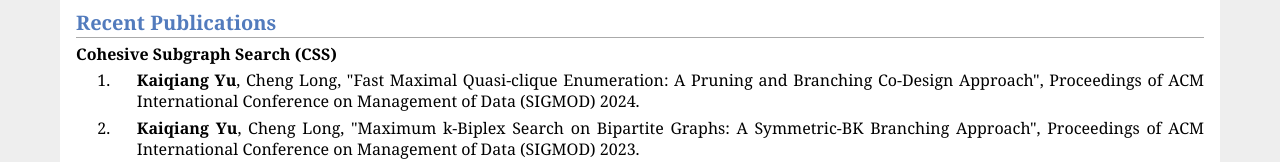
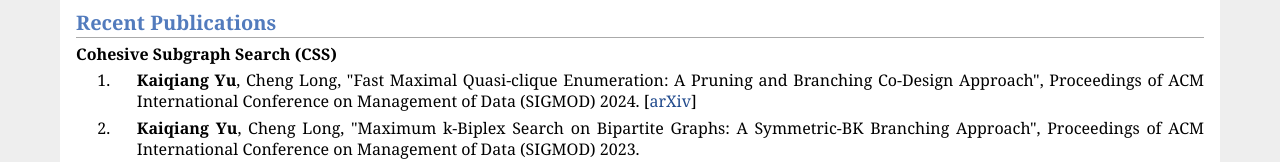
Before and after one commit to KaiqiangYu/KaiqiangYu.github.io, a plain HTML site: page index.html in a window 1280 px wide. Shown: the part 377-539 px from the top of the page. Drawn offline with Linux system fonts and the light colour scheme; files that its build step writes are made by us from their sources.

Commit message:
Update index.html

```diff
--- a/index.html
+++ b/index.html
@@ -36,7 +36,7 @@ Address: Blk N4, 50 Nanyang Avenue, Singapore, 639798</p>
 <h2>Recent Publications</h2>
 <p><b>Cohesive Subgraph Search (CSS)</b><br /></p>
 <ol>
-<li><p><b>Kaiqiang Yu</b>, Cheng Long, "Fast Maximal Quasi-clique Enumeration: A Pruning and Branching Co-Design Approach", Proceedings of ACM International Conference on Management of Data (SIGMOD) 2024.</p>
+<li><p><b>Kaiqiang Yu</b>, Cheng Long, "Fast Maximal Quasi-clique Enumeration: A Pruning and Branching Co-Design Approach", Proceedings of ACM International Conference on Management of Data (SIGMOD) 2024. [<a href="https://arxiv.org/pdf/2305.14047.pdf">arXiv</a>]</p>
 </li>
 <li><p><b>Kaiqiang Yu</b>, Cheng Long, "Maximum k-Biplex Search on Bipartite Graphs: A Symmetric-BK Branching Approach", Proceedings of ACM International Conference on Management of Data (SIGMOD) 2023.</p>
 </li>
```
